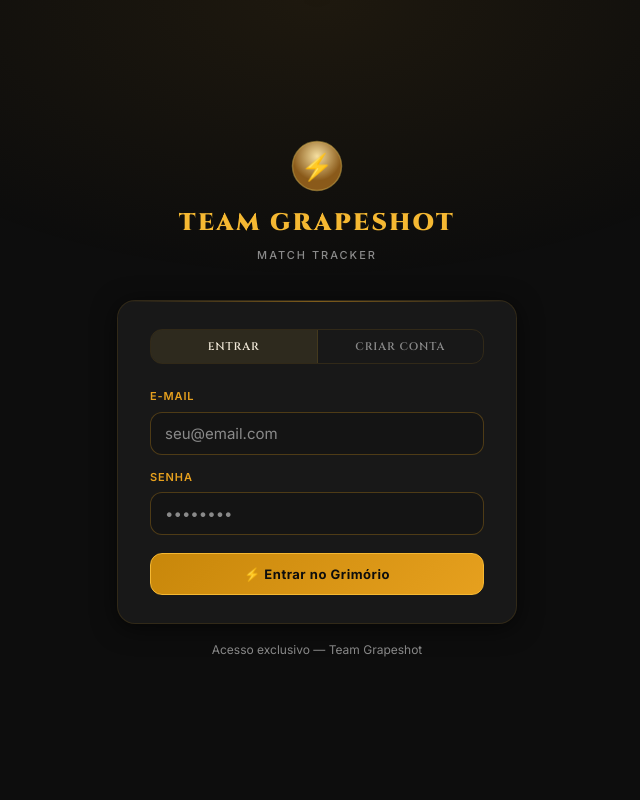
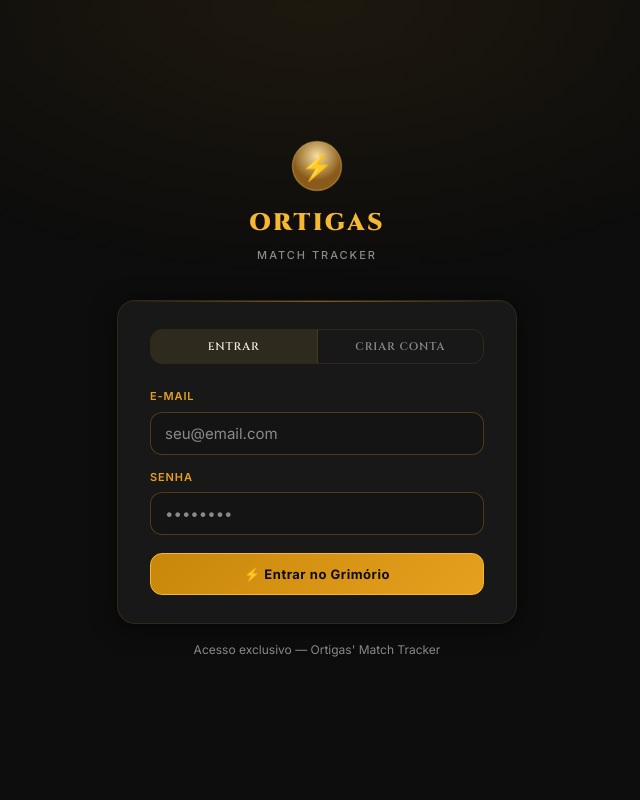
Before and after one commit to MatheusOrtigosa/grapeshot-tracker, a React (Vite) app: page / in a window 1280 px wide. Shown: the whole page, without its empty margins (323-963 px from the left). Built offline with nearby package versions, Linux system fonts and the light colour scheme.

Commit message:
Update App.jsx

```diff
--- a/src/App.jsx
+++ b/src/App.jsx
@@ -46,7 +46,7 @@ const GlobalStyle = () => (
       overflow-x: hidden;
     }
 
-    /* Grapeshot logo watermark + radial glow */
+    /* Ortiga logo watermark + radial glow */
     body::before {
       content: '';
       position: fixed;
@@ -315,7 +315,7 @@ const Header = ({ page, setPage, user, onLogout }) => {
               <text x="18" y="25" textAnchor="middle" fontSize="18" fontFamily="serif" fill="#2c2416">⚡</text>
             </svg>
             <div>
-              <div className="header-logo-text" style={{ fontFamily: "'Cinzel', serif", fontSize: 18, fontWeight: 900, color: "var(--orange2)", letterSpacing: "0.1em", lineHeight: 1 }}>TEAM GRAPESHOT</div>
+              <div className="header-logo-text" style={{ fontFamily: "'Cinzel', serif", fontSize: 18, fontWeight: 900, color: "var(--orange2)", letterSpacing: "0.1em", lineHeight: 1 }}>ORTIGAS</div>
               <div className="header-subtitle" style={{ fontFamily: "'Inter', sans-serif", fontSize: 10, fontWeight: 500, color: "var(--muted)", letterSpacing: "0.18em", textTransform: "uppercase" }}>Match Tracker</div>
             </div>
           </div>
@@ -1628,7 +1628,7 @@ const AuthScreen = ({ onAuth }) => {
             <circle cx="18" cy="18" r="17" fill="url(#lg2)" stroke="rgba(201,168,76,0.5)" strokeWidth="1"/>
             <text x="18" y="25" textAnchor="middle" fontSize="18" fontFamily="serif" fill="#0a0c10">⚡</text>
           </svg>
-          <div style={{ fontFamily: "'Cinzel', serif", fontSize: 24, fontWeight: 900, color: "var(--orange2)", letterSpacing: "0.1em" }}>TEAM GRAPESHOT</div>
+          <div style={{ fontFamily: "'Cinzel', serif", fontSize: 24, fontWeight: 900, color: "var(--orange2)", letterSpacing: "0.1em" }}>ORTIGAS</div>
           <div style={{ fontFamily: "'Inter', sans-serif", fontSize: 11, fontWeight: 500, color: "var(--muted)", letterSpacing: "0.18em", textTransform: "uppercase", marginTop: 4 }}>Match Tracker</div>
         </div>
 
@@ -1675,7 +1675,7 @@ const AuthScreen = ({ onAuth }) => {
         </div>
 
         <div style={{ textAlign: "center", marginTop: 16, fontSize: 12, color: "var(--muted)" }}>
-          Acesso exclusivo — Team Grapeshot
+          Acesso exclusivo — Ortigas' Match Tracker
         </div>
       </div>
     </div>
@@ -1807,7 +1807,7 @@ export default function App() {
 
       <footer style={{ borderTop: "1px solid var(--border)", padding: "16px 24px", textAlign: "center" }}>
         <div style={{ fontFamily: "'Cinzel', serif", fontSize: 11, color: "var(--muted)", letterSpacing: "0.1em" }}>
-          ⚡ TEAM GRAPESHOT · MATCH TRACKER · <span style={{ color: "var(--border2)" }}>storm count: {matches.length}</span>
+          ⚡ ORTIGAS' MATCH TRACKER · <span style={{ color: "var(--border2)" }}>partidas: {matches.length}</span>
         </div>
       </footer>
     </>
```
